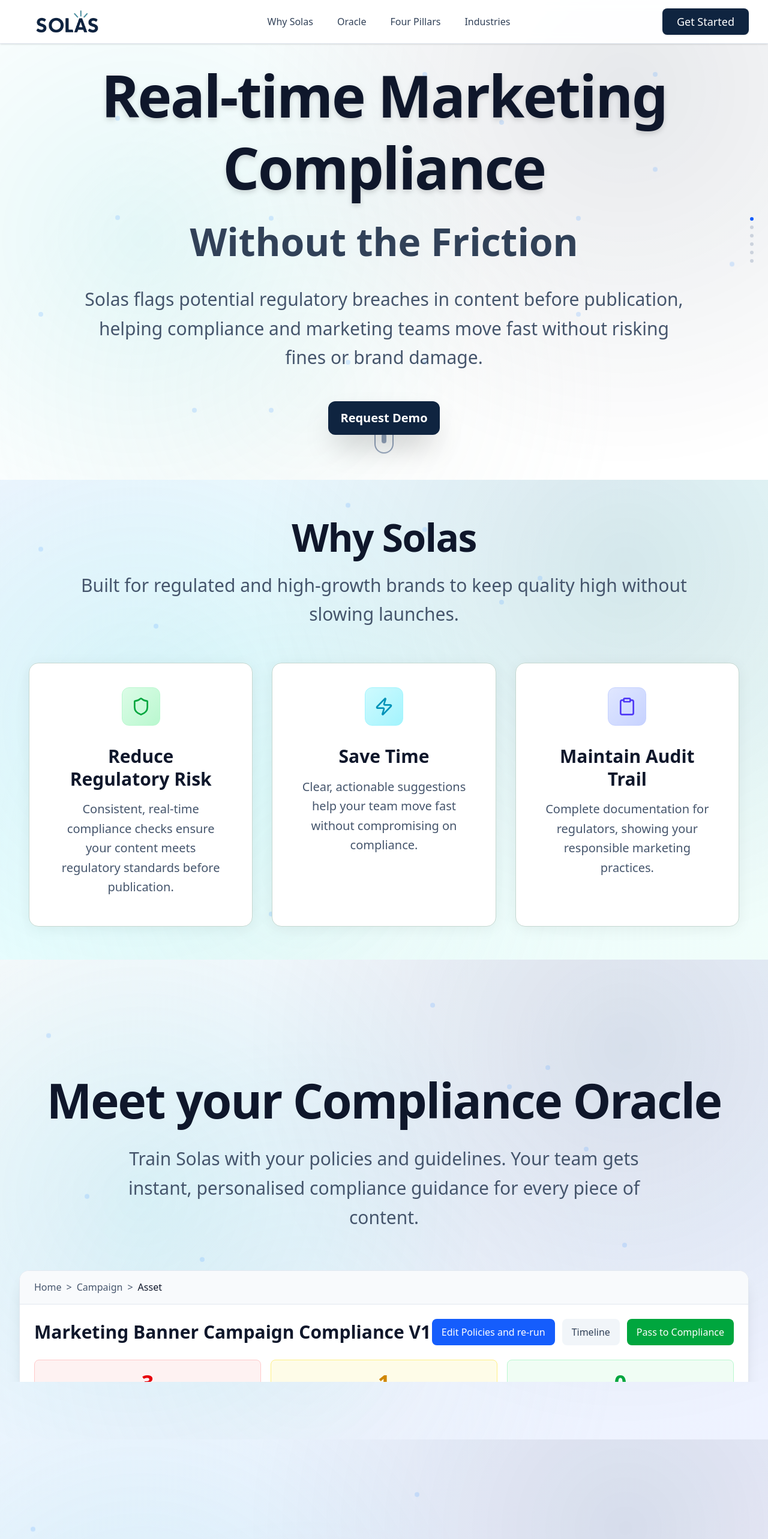
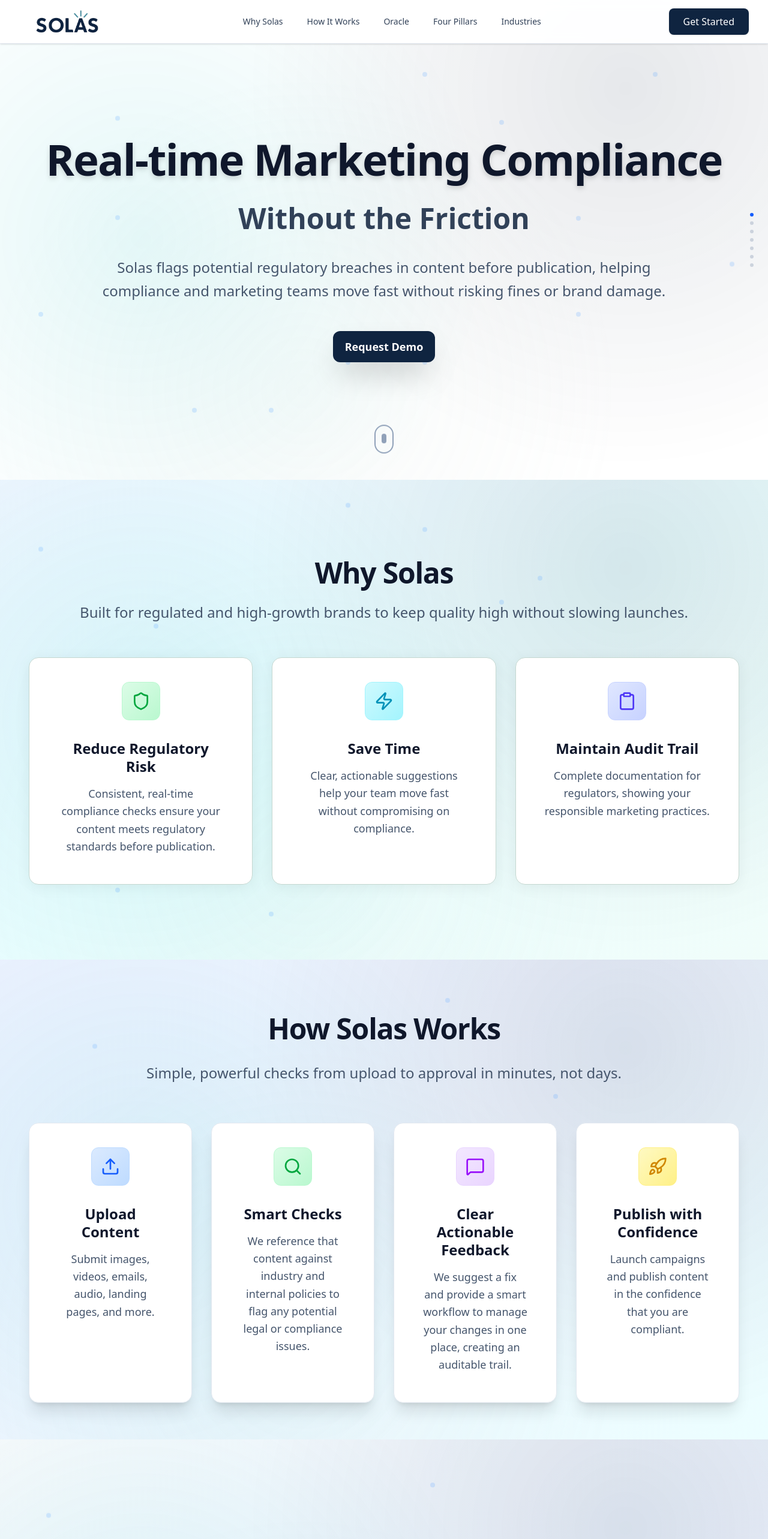
Before and after one commit to Devaang18/solas-site, a Next.js app: page / in a window 1280 px wide. Shown: the top 2566 px of the page at 60% size. Built offline with nearby package versions, Linux system fonts and the light colour scheme.

Commit message:
added how it works back and reduce font size overall

```diff
--- a/src/app/globals.css
+++ b/src/app/globals.css
@@ -7,18 +7,18 @@
     --vw-scale: clamp(0.5, 1vw, 2);
     --vh-scale: clamp(0.5, 1vh, 2);
 
-    /* Dynamic font scaling */
-    --text-xs: clamp(0.75rem, 2vw, 0.875rem);
-    --text-sm: clamp(0.875rem, 2.5vw, 1rem);
-    --text-base: clamp(1rem, 3vw, 1.125rem);
-    --text-lg: clamp(1.125rem, 3.5vw, 1.25rem);
-    --text-xl: clamp(1.25rem, 4vw, 1.5rem);
-    --text-2xl: clamp(1.5rem, 5vw, 1.875rem);
-    --text-3xl: clamp(1.875rem, 6vw, 2.25rem);
-    --text-4xl: clamp(2.25rem, 7vw, 3rem);
-    --text-5xl: clamp(3rem, 8vw, 4rem);
-    --text-6xl: clamp(3.75rem, 9vw, 5rem);
-    --text-7xl: clamp(4.5rem, 10vw, 6rem);
+    /* Dynamic font scaling - reduced sizes */
+    --text-xs: clamp(0.625rem, 1.5vw, 0.75rem);
+    --text-sm: clamp(0.75rem, 2vw, 0.875rem);
+    --text-base: clamp(0.875rem, 2.5vw, 1rem);
+    --text-lg: clamp(1rem, 3vw, 1.125rem);
+    --text-xl: clamp(1.125rem, 3.5vw, 1.25rem);
+    --text-2xl: clamp(1.25rem, 4vw, 1.5rem);
+    --text-3xl: clamp(1.5rem, 5vw, 1.875rem);
+    --text-4xl: clamp(1.875rem, 6vw, 2.25rem);
+    --text-5xl: clamp(2.25rem, 7vw, 3rem);
+    --text-6xl: clamp(2.75rem, 8vw, 3.75rem);
+    --text-7xl: clamp(3.25rem, 9vw, 4.5rem);
 
     /* Dynamic spacing */
     --space-1: clamp(0.25rem, 1vw, 0.5rem);
--- a/src/app/page.tsx
+++ b/src/app/page.tsx
@@ -3,6 +3,7 @@
 import { useState, useEffect, useRef, useMemo, useCallback } from 'react';
 import Hero from '@/components/Hero';
 import Benefits from '@/components/Benefits';
+import HowItWorks from '@/components/HowItWorks';
 import Industries from '@/components/Industries';
 import Oracle from '@/components/Oracle';
 import ThreePillars from '@/components/ThreePillars';
@@ -25,10 +26,11 @@
   const sections = useMemo(() => [
     { id: 'hero', component: Hero, bg: 'section-alt-1', title: 'Home' },
     { id: 'benefits', component: Benefits, bg: 'section-alt-2', title: 'Why Solas' },
-    { id: 'oracle', component: Oracle, bg: 'section-alt-1', title: 'Oracle', hasScrollableContent: true },
-    { id: 'three-pillars', component: ThreePillars, bg: 'section-alt-2', title: 'Four Pillars', hasScrollableContent: true },
-    { id: 'industries', component: Industries, bg: 'section-alt-1', title: 'Industries', hasScrollableContent: true },
-    { id: 'footer', component: Footer, bg: 'section-alt-2', title: 'Footer' }
+    { id: 'how-it-works', component: HowItWorks, bg: 'section-alt-1', title: 'How It Works' },
+    { id: 'oracle', component: Oracle, bg: 'section-alt-2', title: 'Oracle', hasScrollableContent: true },
+    { id: 'three-pillars', component: ThreePillars, bg: 'section-alt-1', title: 'Four Pillars', hasScrollableContent: true },
+    { id: 'industries', component: Industries, bg: 'section-alt-2', title: 'Industries', hasScrollableContent: true },
+    { id: 'footer', component: Footer, bg: 'section-alt-1', title: 'Footer' }
   ], []);
 
   const getScrollOffset = (sectionIndex: number) => {
--- a/src/components/Footer.tsx
+++ b/src/components/Footer.tsx
@@ -9,9 +9,10 @@
   // Map section names to their indices
   const sectionMap = {
     'benefits': 1,      // Why Solas
-    'oracle': 2,        // Compliance Oracle
-    'three-pillars': 3, // Four Pillars
-    'industries': 4     // Industries
+    'how-it-works': 2,  // How It Works
+    'oracle': 3,        // Compliance Oracle
+    'three-pillars': 4, // Four Pillars
+    'industries': 5     // Industries
   };
 
   const handleNavigation = (sectionName: keyof typeof sectionMap) => {
@@ -96,6 +97,11 @@
                 </button>
               </li>
               <li>
+                <button onClick={() => handleNavigation('how-it-works')} className="text-slate-300 hover:text-white transition-colors text-left">
+                  How It Works
+                </button>
+              </li>
+              <li>
                 <button onClick={() => handleNavigation('oracle')} className="text-slate-300 hover:text-white transition-colors text-left">
                   Oracle
                 </button>
--- a/src/components/Header.tsx
+++ b/src/components/Header.tsx
@@ -18,9 +18,10 @@
   // Map section names to their indices
   const sectionMap = {
     'benefits': 1,      // Why Solas
-    'oracle': 2,        // Compliance Oracle
-    'three-pillars': 3, // Four Pillars
-    'industries': 4     // Industries
+    'how-it-works': 2,  // How It Works
+    'oracle': 3,        // Compliance Oracle
+    'three-pillars': 4, // Four Pillars
+    'industries': 5     // Industries
   };
 
   const handleNavigation = (sectionName: keyof typeof sectionMap) => {
@@ -64,6 +65,9 @@
           <nav className="hidden lg:flex space-x-2 xl:space-x-4 2xl:space-x-6">
             <button onClick={() => handleNavigation('benefits')} className="text-xs xl:text-sm 2xl:text-base text-slate-700 hover:text-blue-600 transition-colors duration-200 px-2 xl:px-3 py-1 xl:py-2 rounded-md hover:bg-blue-50">
               Why Solas
+            </button>
+            <button onClick={() => handleNavigation('how-it-works')} className="text-xs xl:text-sm 2xl:text-base text-slate-700 hover:text-blue-600 transition-colors duration-200 px-2 xl:px-3 py-1 xl:py-2 rounded-md hover:bg-blue-50">
+              How It Works
             </button>
             <button onClick={() => handleNavigation('oracle')} className="text-xs xl:text-sm 2xl:text-base text-slate-700 hover:text-blue-600 transition-colors duration-200 px-2 xl:px-3 py-1 xl:py-2 rounded-md hover:bg-blue-50">
               Oracle
@@ -126,6 +130,12 @@
                 Why Solas
               </button>
               <button
+                onClick={() => handleNavigation('how-it-works')}
+                className="block w-full text-left px-2 sm:px-3 py-2 text-sm sm:text-base text-black/70 hover:text-black transition-colors"
+              >
+                How It Works
+              </button>
+              <button
                 onClick={() => handleNavigation('oracle')}
                 className="block w-full text-left px-2 sm:px-3 py-2 text-sm sm:text-base text-black/70 hover:text-black transition-colors"
               >
--- /dev/null
+++ b/src/components/HowItWorks.tsx
@@ -0,0 +1,101 @@
+import { Upload, Search, MessageSquare, Rocket } from "lucide-react";
+import Reveal from "@/components/Reveal";
+
+export default function HowItWorks() {
+  const steps = [
+    {
+      icon: Upload,
+      title: "Upload Content",
+      description: "Submit images, videos, emails, audio, landing pages, and more.",
+      bgColor: "from-blue-100 to-blue-200",
+      borderColor: "border-blue-200",
+      iconColor: "text-blue-600"
+    },
+    {
+      icon: Search,
+      title: "Smart Checks",
+      description: "We reference that content against industry and internal policies to flag any potential legal or compliance issues.",
+      bgColor: "from-green-100 to-green-200",
+      borderColor: "border-green-200",
+      iconColor: "text-green-600"
+    },
+    {
+      icon: MessageSquare,
+      title: "Clear Actionable Feedback",
+      description: "We suggest a fix and provide a smart workflow to manage your changes in one place, creating an auditable trail.",
+      bgColor: "from-purple-100 to-purple-200",
+      borderColor: "border-purple-200",
+      iconColor: "text-purple-600"
+    },
+    {
+      icon: Rocket,
+      title: "Publish with Confidence",
+      description: "Launch campaigns and publish content in the confidence that you are compliant.",
+      bgColor: "from-yellow-100 to-yellow-200",
+      borderColor: "border-yellow-200",
+      iconColor: "text-yellow-600"
+    }
+  ];
+
+  const particlePositions = [
+    { left: 12, top: 18, delay: 0.8, duration: 6.2 },
+    { left: 32, top: 68, delay: 2.1, duration: 7.4 },
+    { left: 72, top: 28, delay: 3.7, duration: 5.8 },
+    { left: 88, top: 78, delay: 1.4, duration: 8.1 },
+    { left: 18, top: 88, delay: 2.9, duration: 6.7 },
+    { left: 58, top: 8, delay: 1.8, duration: 7.9 },
+    { left: 38, top: 82, delay: 2.6, duration: 6.3 },
+    { left: 78, top: 42, delay: 4.2, duration: 5.5 },
+    { left: 8, top: 52, delay: 1.1, duration: 7.2 },
+    { left: 68, top: 72, delay: 3.3, duration: 6.9 }
+  ];
+
+  return (
+    <div className="h-full w-full flex items-center justify-center bg-gradient-to-br from-indigo-50 via-blue-50 to-cyan-50 relative overflow-hidden matrix-bg py-8 sm:py-12 md:py-16 lg:py-20 xl:py-24">
+      <div className="absolute inset-0">
+        {particlePositions.map((pos, i) => (
+          <div
+            key={i}
+            className="absolute w-1 h-1 sm:w-1.5 sm:h-1.5 md:w-2 md:h-2 bg-blue-400/20 rounded-full floating-element"
+            style={{
+              left: `${pos.left}%`,
+              top: `${pos.top}%`,
+              animationDelay: `${pos.delay}s`,
+              animationDuration: `${pos.duration}s`
+            }}
+          />
+        ))}
+      </div>
+
+      <div className="container-fluid-2xl mx-auto p-fluid-lg relative w-full z-10">
+        <div className="text-center mb-16" style={{ paddingTop: 'var(--section-title-padding-top)' }}>
+          <h2 className="text-fluid-5xl font-bold text-slate-900 mb-6 tracking-tight leading-tight">
+            How Solas Works
+          </h2>
+          <p className="text-fluid-2xl text-slate-600 container-fluid-lg mx-auto leading-relaxed">
+            Simple, powerful checks from upload to approval in minutes, not days.
+          </p>
+        </div>
+
+        {/* Steps */}
+        <div className="grid grid-cols-1 sm:grid-cols-2 lg:grid-cols-4 gap-8">
+          {steps.map((step, index) => (
+            <Reveal key={index} delay={index * 0.1}>
+              <div className="bg-white rounded-2xl p-fluid-lg shadow-xl border border-slate-200 hover:shadow-2xl transition-all duration-300 hover-lift h-full flex flex-col text-center">
+                <div className={`w-16 h-16 bg-gradient-to-br ${step.bgColor} rounded-xl flex items-center justify-center mx-auto mb-6 border ${step.borderColor} hover-glow animate-float`}>
+                  <step.icon className={`w-8 h-8 ${step.iconColor}`} />
+                </div>
+                <h3 className="text-fluid-2xl font-semibold text-slate-900 mb-4 leading-tight">
+                  {step.title}
+                </h3>
+                <p className="text-fluid-lg text-slate-600 leading-relaxed flex-grow">
+                  {step.description}
+                </p>
+              </div>
+            </Reveal>
+          ))}
+        </div>
+      </div>
+    </div>
+  );
+}
```
